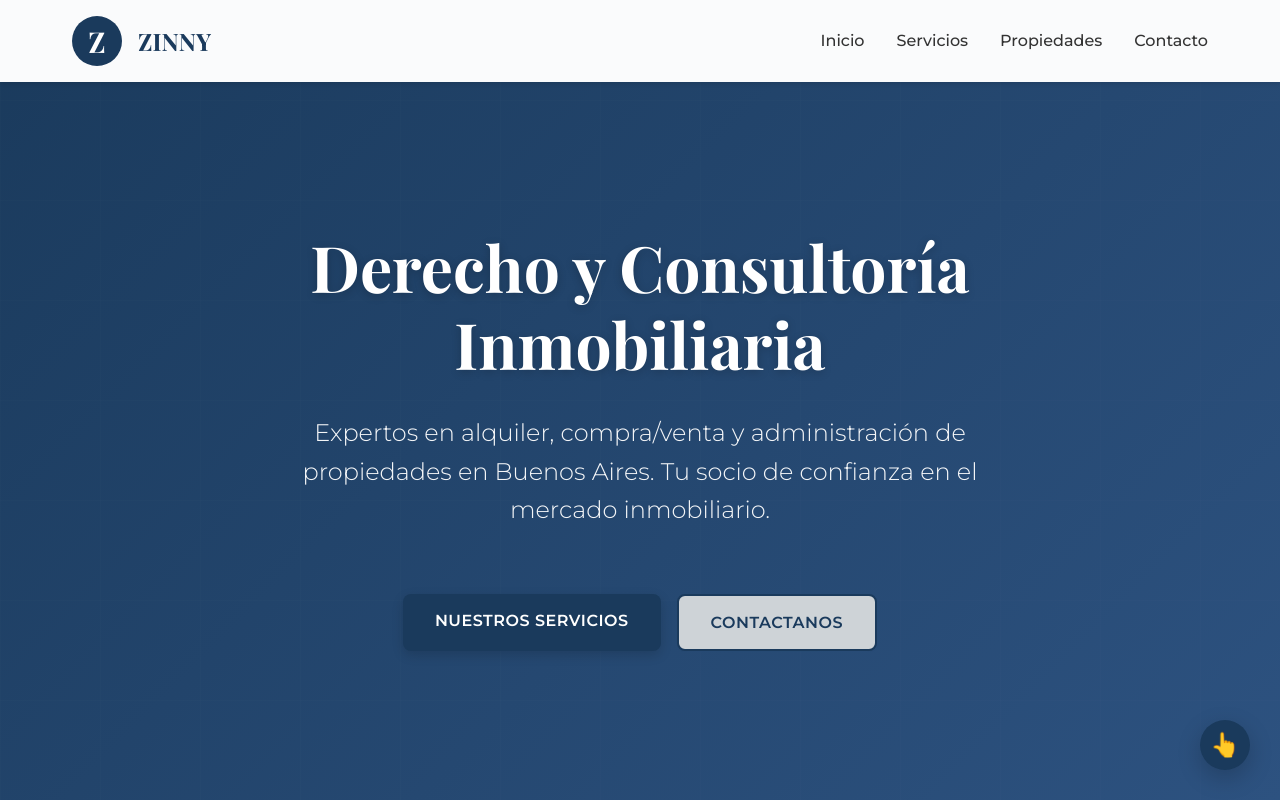
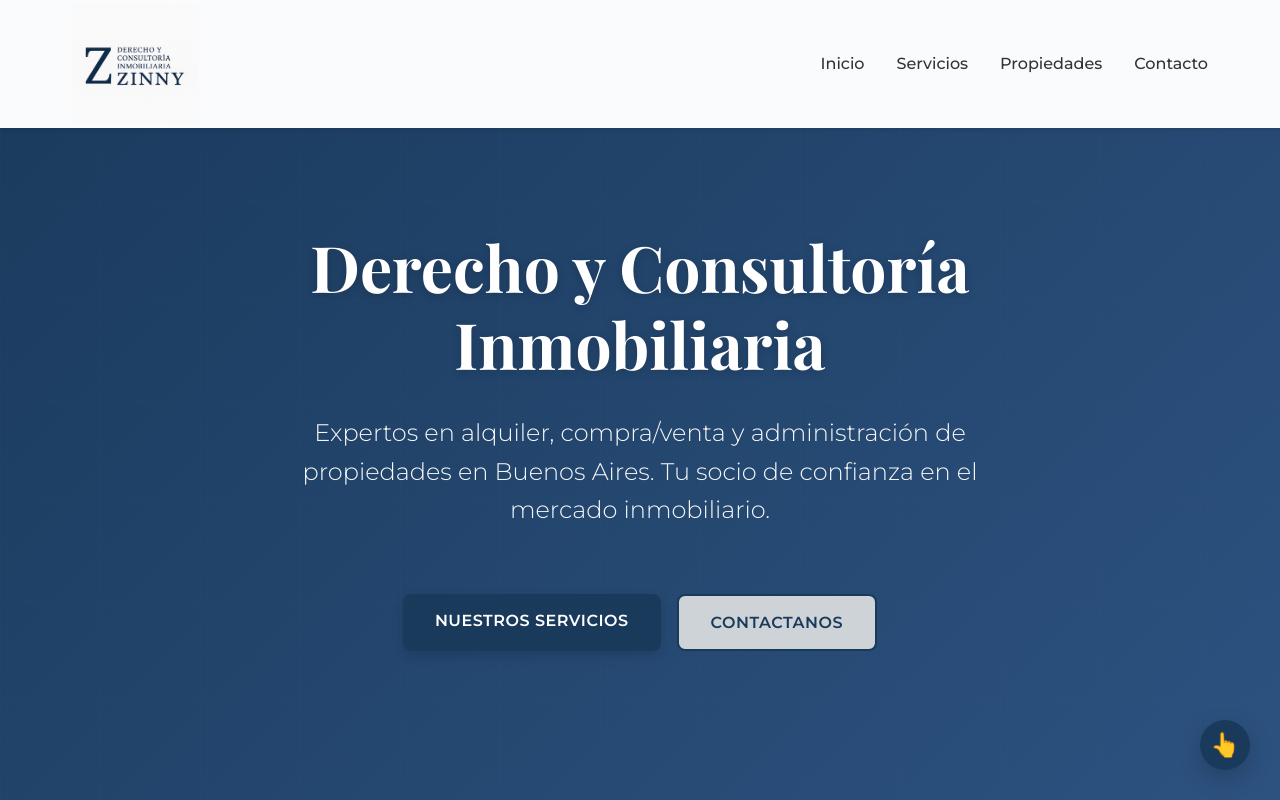
Before and after one commit to gtiralongo/Zinny, a plain HTML site: page index.html in a window 1280 px wide. Shown: the top 800 px of the page. Drawn offline with nearby package versions, Linux system fonts and the light colour scheme.

Commit message:
cambio en los logos

```diff
--- a/assets/css/styles.css
+++ b/assets/css/styles.css
@@ -165,7 +165,7 @@ p {
   display: flex;
   justify-content: space-between;
   align-items: center;
-  padding: var(--spacing-sm) var(--spacing-md);
+  padding: 0.25rem var(--spacing-md);
   max-width: 1200px;
   margin: 0 auto;
 }
@@ -174,23 +174,13 @@ p {
   display: flex;
   align-items: center;
   gap: var(--spacing-sm);
-  font-family: var(--font-serif);
-  font-size: 1.5rem;
-  font-weight: 700;
-  color: var(--color-primary);
 }
 
-.logo-circle {
-  width: 50px;
-  height: 50px;
-  border-radius: var(--radius-full);
-  background-color: var(--color-primary);
-  display: flex;
-  align-items: center;
-  justify-content: center;
-  color: white;
-  font-size: 1.8rem;
-  font-family: var(--font-serif);
+.logo-img {
+  height: 120px;
+  /* Ajusta este valor según necesites el tamaño del logo */
+  width: auto;
+  object-fit: contain;
 }
 
 .nav-menu {
--- a/index.html
+++ b/index.html
@@ -10,6 +10,7 @@
         content="derecho inmobiliario, alquiler, compra venta, administración, propiedades, Buenos Aires, Caballito, Flores">
     <title>Zinny - Derecho y Consultoría Inmobiliaria</title>
     <link rel="stylesheet" href="assets/css/styles.css">
+    <link rel="icon" href="assets/images/Logo.jpeg" type="image/jpeg">
 </head>
 
 <body>
@@ -17,8 +18,7 @@
     <nav class="navbar" id="navbar">
         <div class="nav-container">
             <a href="#" class="logo">
-                <div class="logo-circle">Z</div>
-                <span>ZINNY</span>
+                <img src="assets/images/Logo completo.jpeg" alt="Zinny Logo" class="logo-img">
             </a>
             <button class="mobile-menu-toggle" id="mobileMenuToggle" aria-label="Toggle menu">
                 ☰
```
Also changed, not shown: assets/images/Logo completo.jpeg (added), assets/images/Logo.jpeg (added), 1 other file.
